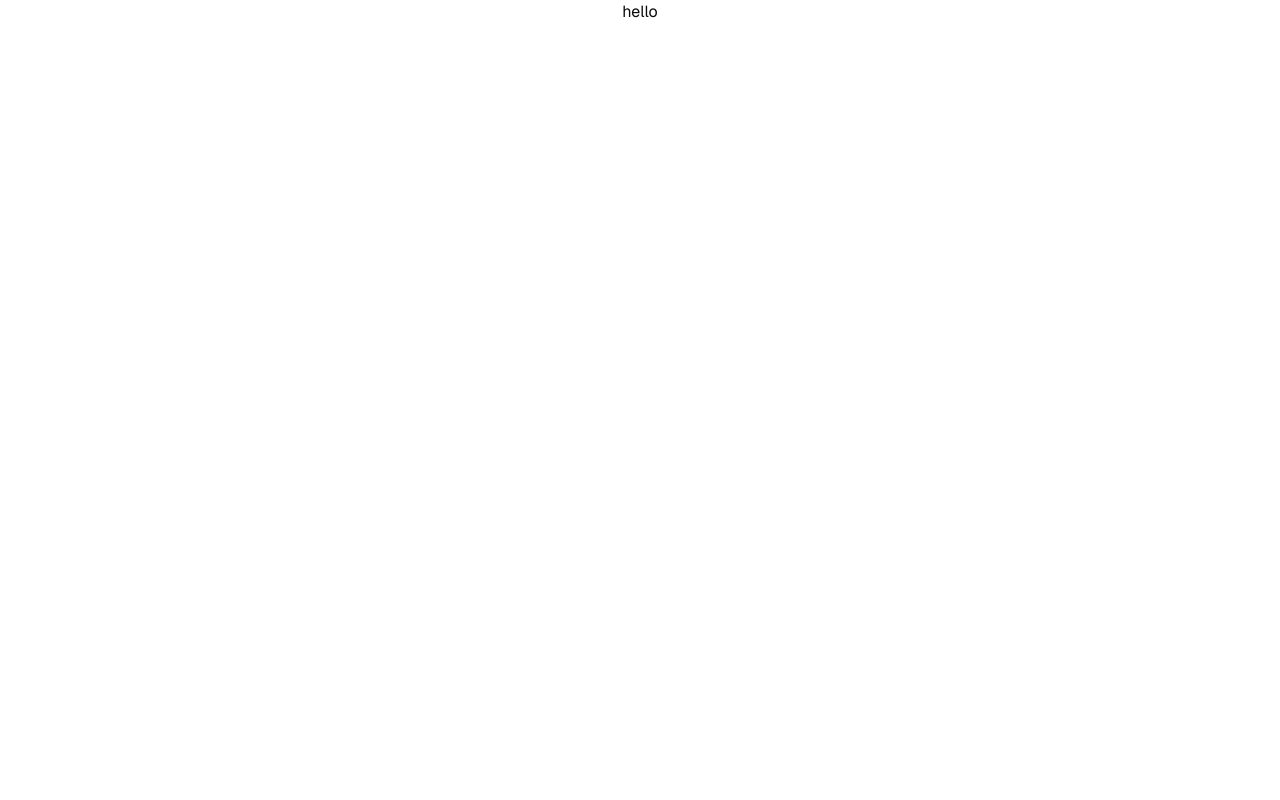
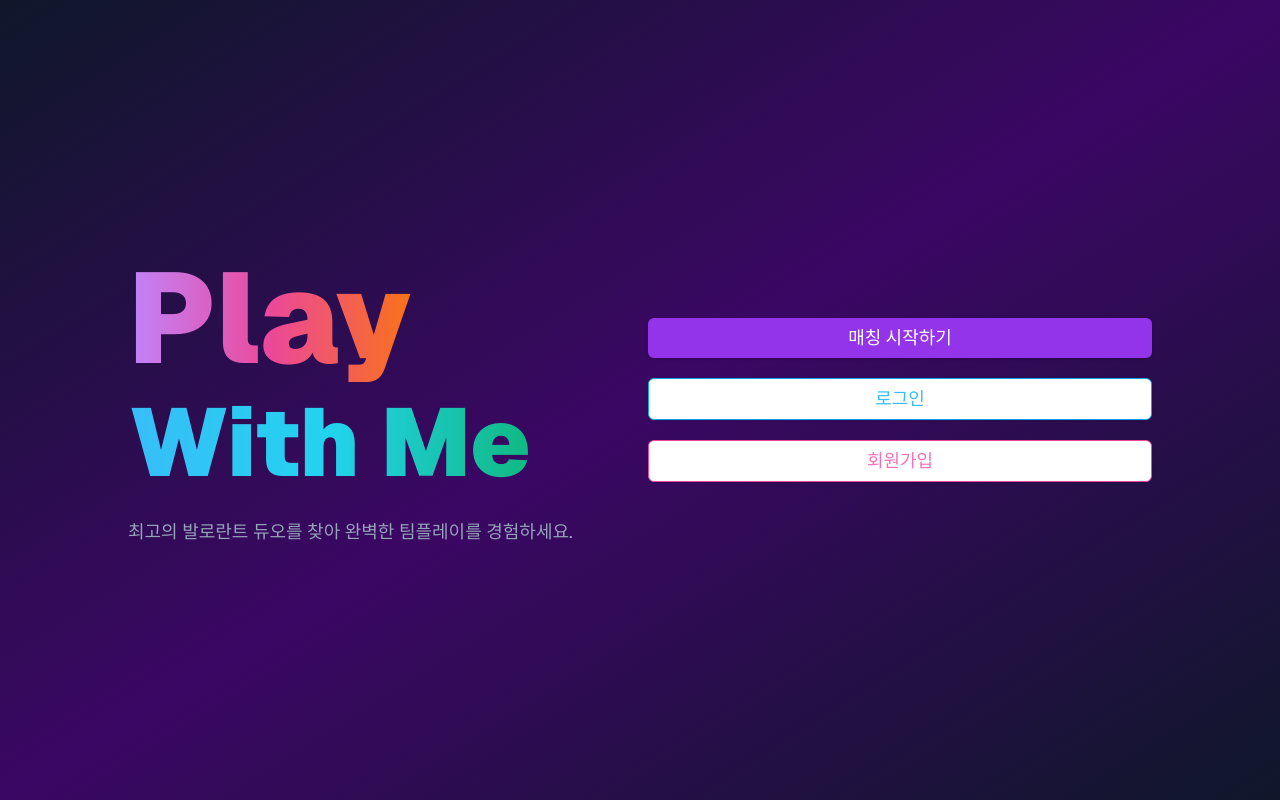
Before and after one commit to 0dytpq0/Play-With-Me, a Next.js app: page / in a window 1280 px wide. Built offline with nearby package versions, Linux system fonts and the light colour scheme; no server answers.

Commit message:
feat : 랜딩 페이지 구현

```diff
--- a/src/app/(pages)/layout.tsx
+++ b/src/app/(pages)/layout.tsx
@@ -33,7 +33,7 @@ export default function RootLayout({
           disableTransitionOnChange
         >
           <TanstackQueryProvider>
-            <main className='w-full min-h-dvh min-w-[1280px] max-w-[1920px] flex flex-col items-center'>
+            <main className='w-full min-h-dvh min-w-[1280px] max-w-[1920px]'>
               {children}
             </main>
           </TanstackQueryProvider>
--- a/src/app/(pages)/page.tsx
+++ b/src/app/(pages)/page.tsx
@@ -1,7 +1,53 @@
+import { Button } from '@/shared/ui/button';
+import { createClient } from '@/shared/lib/supabase/server';
+import Link from 'next/link';
+
 export default async function Home() {
+  const supabase = await createClient();
+  const { data: session } = await supabase.auth.getSession();
   return (
-    <>
-      <main className='flex-1 flex flex-col gap-6 px-4'>hello</main>
-    </>
+    <main className='w-full mx-auto h-dvh flex flex-col md:flex-row justify-center p-8 bg-gradient-to-br from-slate-900 via-purple-950 to-slate-900 text-white'>
+      <div className='w-full max-w-5xl flex items-center justify-center gap-4'>
+        <div className='flex-1 flex flex-col gap-3 justify-center items-center md:items-start text-center md:text-left'>
+          <h1 className='text-7xl sm:text-8xl lg:text-9xl font-black bg-clip-text text-transparent bg-gradient-to-r from-purple-400 via-pink-500 to-orange-500'>
+            Play
+          </h1>
+          <h1 className='text-6xl sm:text-7xl lg:text-8xl font-black bg-clip-text text-transparent bg-gradient-to-r from-sky-400 via-cyan-400 to-emerald-500'>
+            With Me
+          </h1>
+          <p className='mt-4 text-lg text-slate-400 max-w-md'>
+            최고의 발로란트 듀오를 찾아 완벽한 팀플레이를 경험하세요.
+          </p>
+        </div>
+        <div className='flex-1 flex flex-col gap-5 items-center w-full md:w-auto'>
+          <Button
+            asChild
+            size='lg'
+            className='w-full bg-purple-600 hover:bg-purple-700 text-white hover:scale-105 transition-all duration-200 ease-in-out'
+          >
+            <Link href={session ? '/protected/main' : '/auth/login'}>
+              매칭 시작하기
+            </Link>
+          </Button>
+
+          <Button
+            asChild
+            size='lg'
+            variant={'outline'}
+            className='w-full border-sky-500 text-sky-400 hover:bg-sky-500 hover:text-white hover:scale-105 transition-all duration-200 ease-in-out'
+          >
+            <Link href='/auth/login'>로그인</Link>
+          </Button>
+          <Button
+            asChild
+            size='lg'
+            variant={'outline'}
+            className='w-full border-pink-500 text-pink-400 hover:bg-pink-500 hover:text-white hover:scale-105 transition-all duration-200 ease-in-out'
+          >
+            <Link href='/auth/signup'>회원가입</Link>
+          </Button>
+        </div>
+      </div>
+    </main>
   );
 }
--- a/src/shared/lib/supabase/middleware.ts
+++ b/src/shared/lib/supabase/middleware.ts
@@ -1,5 +1,5 @@
-import { createServerClient } from "@supabase/ssr";
-import { type NextRequest, NextResponse } from "next/server";
+import { createServerClient } from '@supabase/ssr';
+import { type NextRequest, NextResponse } from 'next/server';
 
 export const updateSession = async (request: NextRequest) => {
   // This `try/catch` block is only here for the interactive tutorial.
@@ -22,17 +22,17 @@ export const updateSession = async (request: NextRequest) => {
           },
           setAll(cookiesToSet) {
             cookiesToSet.forEach(({ name, value }) =>
-              request.cookies.set(name, value),
+              request.cookies.set(name, value)
             );
             response = NextResponse.next({
               request,
             });
             cookiesToSet.forEach(({ name, value, options }) =>
-              response.cookies.set(name, value, options),
+              response.cookies.set(name, value, options)
             );
           },
         },
-      },
+      }
     );
 
     // This will refresh session if expired - required for Server Components
@@ -40,12 +40,12 @@ export const updateSession = async (request: NextRequest) => {
     const user = await supabase.auth.getUser();
 
     // protected routes
-    if (request.nextUrl.pathname.startsWith("/protected") && user.error) {
-      return NextResponse.redirect(new URL("/sign-in", request.url));
+    if (request.nextUrl.pathname.startsWith('/protected') && user.error) {
+      return NextResponse.redirect(new URL('/auth/login', request.url));
     }
 
-    if (request.nextUrl.pathname === "/" && !user.error) {
-      return NextResponse.redirect(new URL("/protected", request.url));
+    if (request.nextUrl.pathname === '/' && !user.error) {
+      return NextResponse.redirect(new URL('/protected/main', request.url));
     }
 
     return response;
--- a/src/shared/ui/button.tsx
+++ b/src/shared/ui/button.tsx
@@ -23,7 +23,7 @@ const buttonVariants = cva(
       size: {
         default: 'h-9 px-4 py-2',
         sm: 'h-8 rounded-md px-3 text-xs',
-        lg: 'h-10 rounded-md px-8',
+        lg: 'h-10 rounded-md px-8 text-lg py-5',
         icon: 'h-9 w-9',
       },
     },
```
Also changed, not shown: 1 other file (tests, documents, lock files or other folders).
